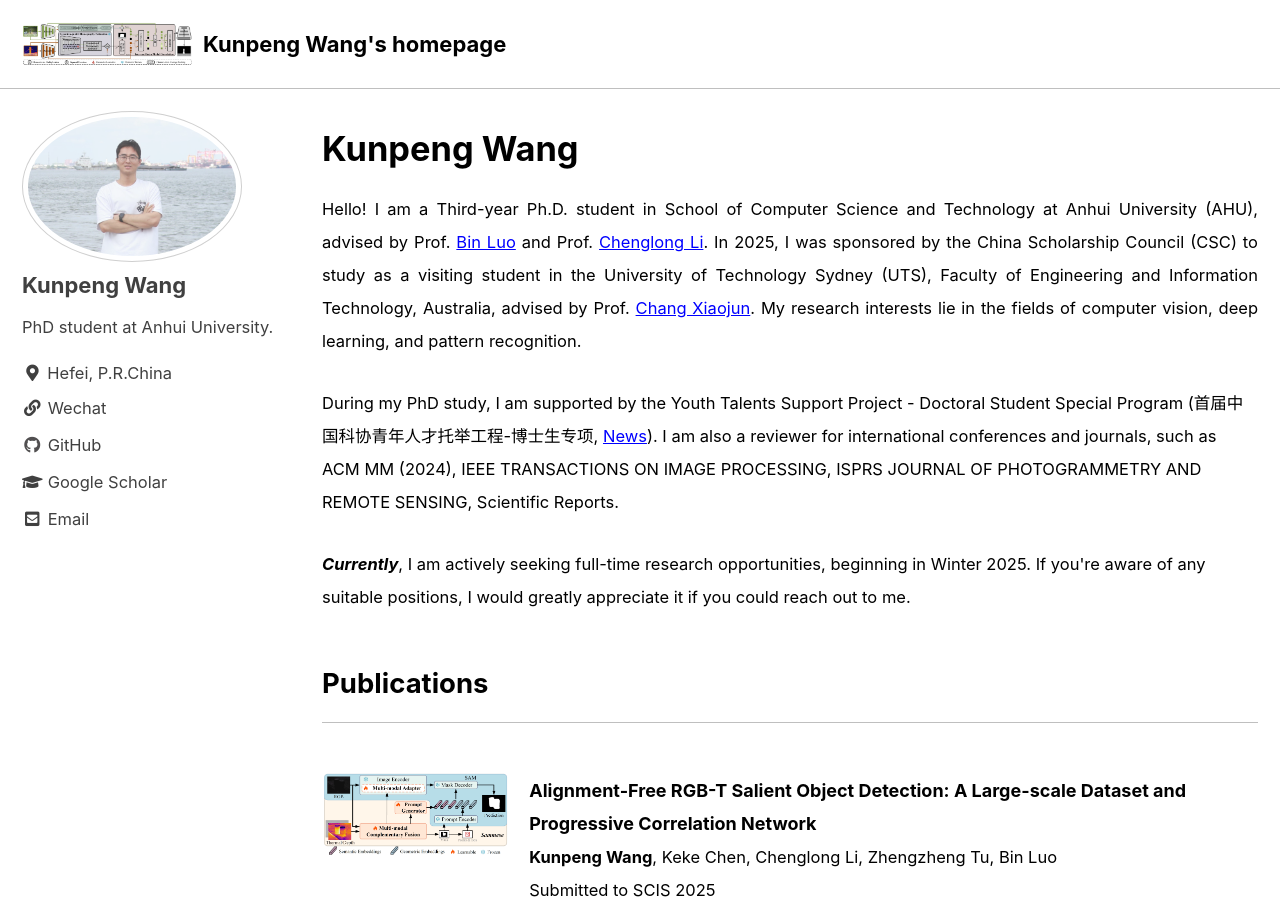
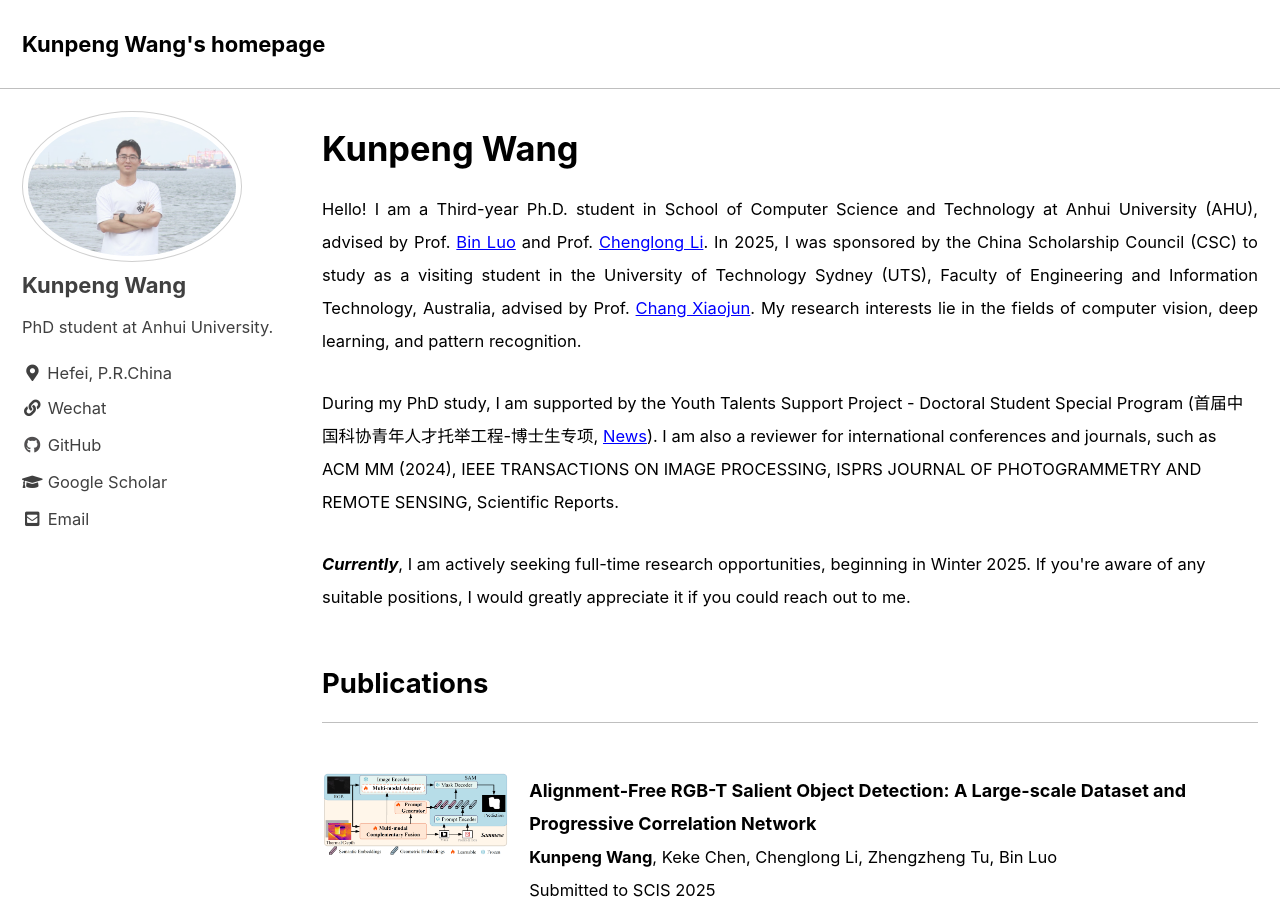
Before and after one commit to Angknpng/Angknpng.github.io, a Jekyll site: the page built from index.html, in a window 1280 px wide and 900 px high. Built offline with Jekyll 4.4.1, drawn with Linux system fonts in a browser that asks for light colours; cached includes are drawn as plain includes; the list of posts is cut into pages by our own code.

Commit message:
Update _config.yml

```diff
--- a/_config.yml
+++ b/_config.yml
@@ -25,7 +25,7 @@
 baseurl                  : # the subpath of your site, e.g. "/blog"
 repository               : # GitHub username/repo-name e.g. "mmistakes/minimal-mistakes"
 teaser                   : # path of fallback teaser image, e.g. "/assets/images/500x300.png"
-logo                     : "/imgs/PCNet.png" # path of logo image to display in the masthead, e.g. "/assets/images/88x88.png"
+logo                     : # path of logo image to display in the masthead, e.g. "/assets/images/88x88.png"
 masthead_title           : # overrides the website title displayed in the masthead, use " " for no title
 # breadcrumbs            : false # true, false (default)
 words_per_minute         : 200
```
